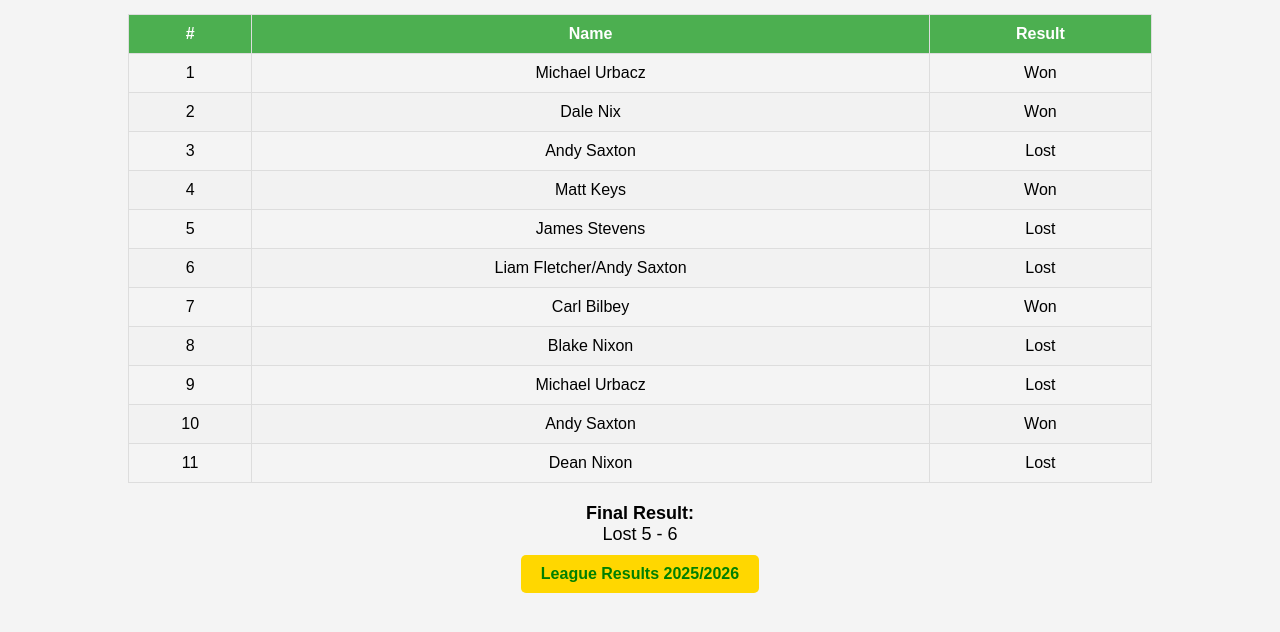
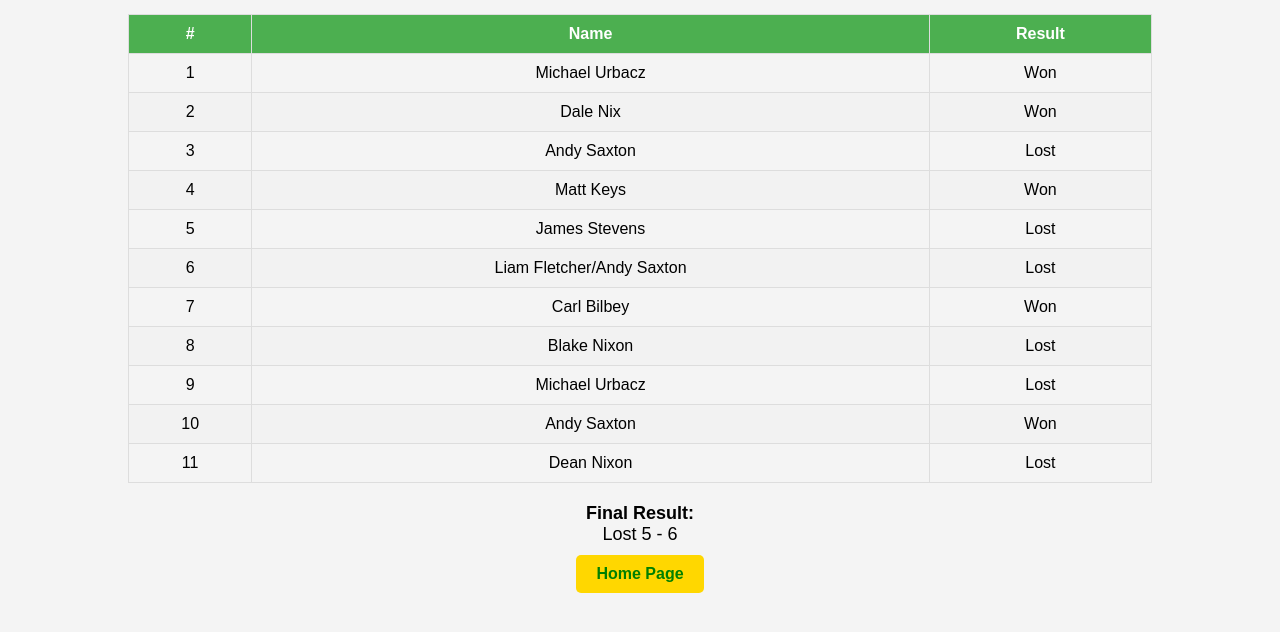
Before and after one commit to con-club-pool-2026/league-result-5, a plain HTML site: page index.html in a window 1280 px wide. Shown: the part 64-696 px from the top of the page. Drawn offline with Linux system fonts and the light colour scheme.

Commit message:
Update index.html

```diff
--- a/index.html
+++ b/index.html
@@ -149,7 +149,7 @@
 </section>
 
 <section>
-<p><a href="https://con-club-pool-2026.github.io/league-results/" class="button-link">League Results 2025/2026</a></p>
+<p><a href="https://con-club-pool-2026.github.io/home/" class="button-link">Home Page</a></p>
 </section>
 
 </body>
```
